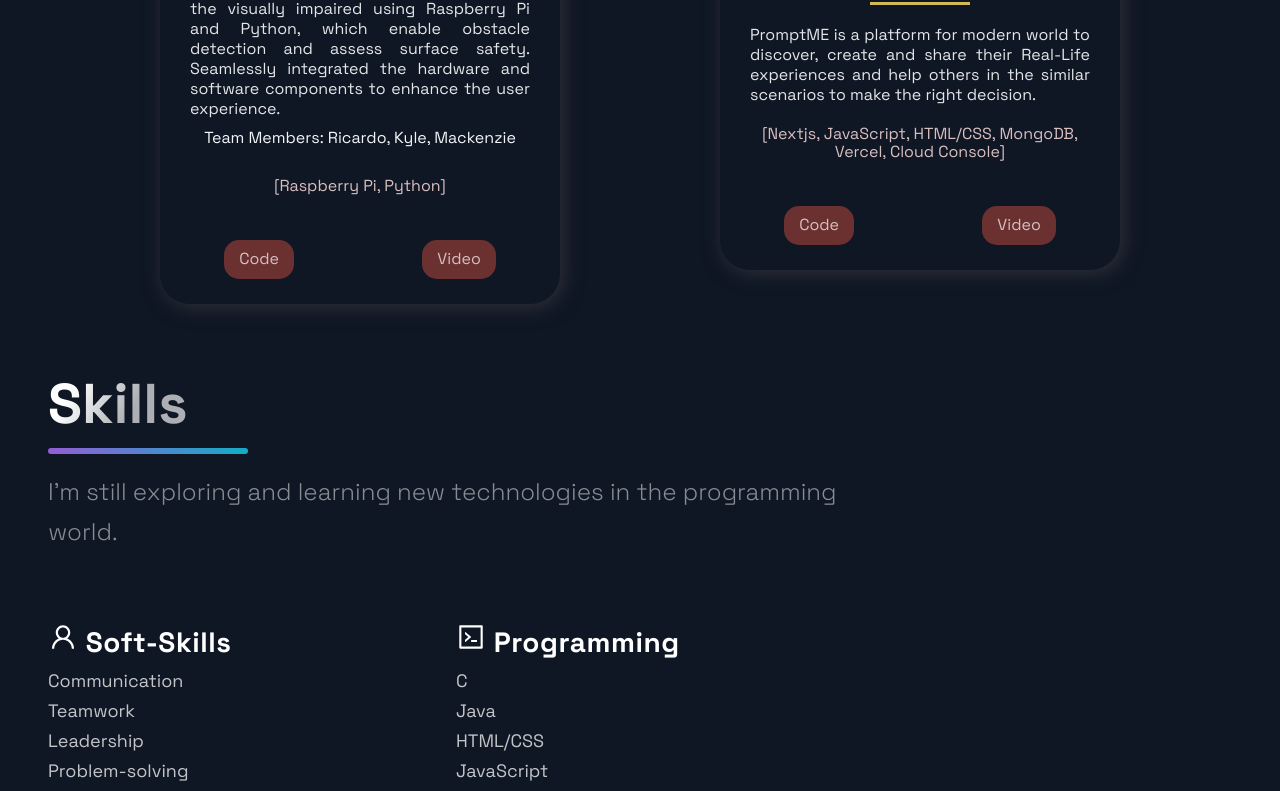
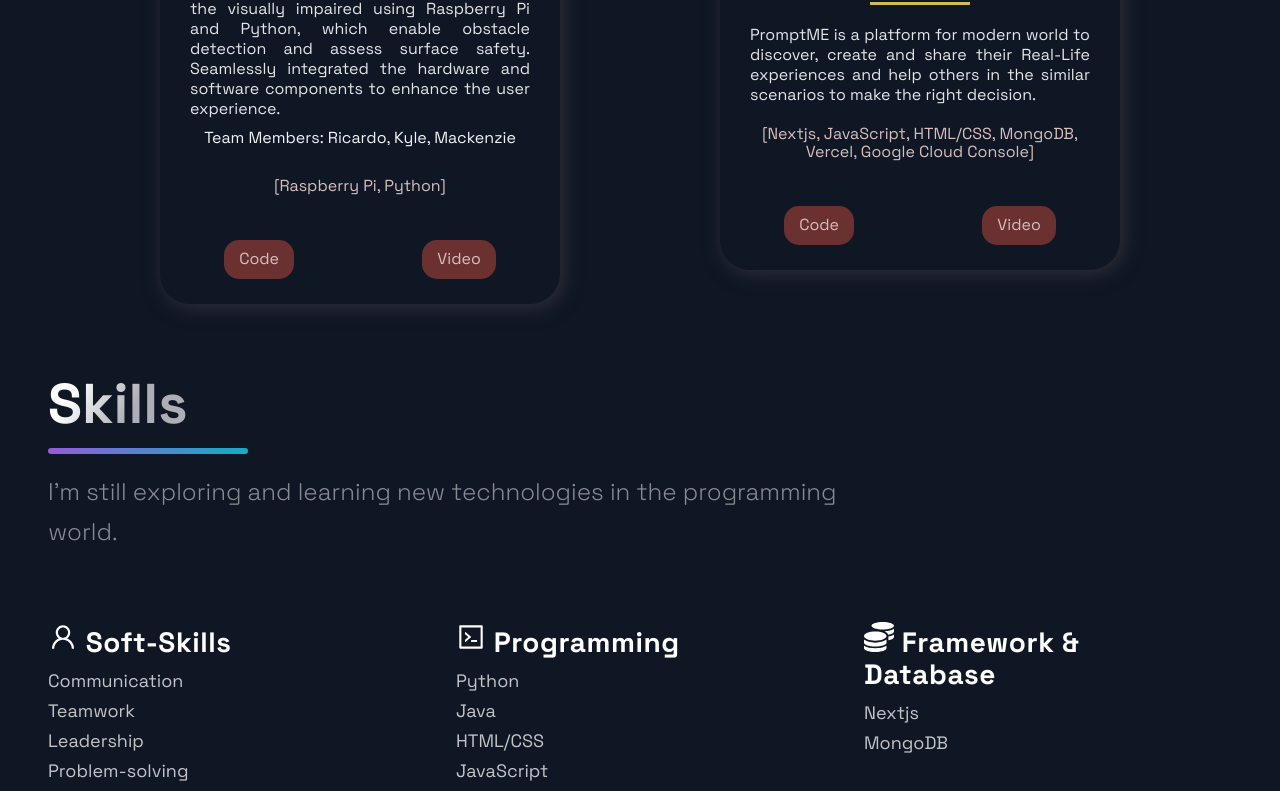
Before and after one commit to Diyac004/portfolio, a Next.js app: page /nextjs-github-pages/ in a window 1280 px wide. Shown: the part 1589-2380 px from the top of the page. Built offline with nearby package versions, Linux system fonts and the light colour scheme.

Commit message:
final commit

```diff
--- a/src/components/Footer/Footer.js
+++ b/src/components/Footer/Footer.js
@@ -18,13 +18,13 @@ const Footer = () => {
           <Slogan>Exploring the Tech World!</Slogan>
         </CompanyContainer>
 
-        <SocialIcons href="https://github.com/Diyac004">
+        <SocialIcons href="https://github.com/Diyac004" target='_blank' >
         <AiFillGithub size="3rem"/>
         </SocialIcons>
-        <SocialIcons href="https://www.linkedin.com/in/diya004/">
+        <SocialIcons href="https://www.linkedin.com/in/diya004/" target='_blank' >
         <AiFillLinkedin size="3rem"/>
         </SocialIcons>
-        <SocialIcons href="https://www.instagram.com/diya__004_?igsh=Y3V1cGJveDVhOW16">
+        <SocialIcons href="https://www.instagram.com/diya__004_?igsh=Y3V1cGJveDVhOW16" target='_blank' >
         <AiFillInstagram size="3rem"/>
         </SocialIcons>
       </SocialIconsContainer>
--- a/src/components/Header/Header.js
+++ b/src/components/Header/Header.js
@@ -30,10 +30,10 @@ const Header = () =>  (
       <SocialIcons href="https://github.com/Diyac004" target='_blank'>
       <AiFillGithub size="3rem"/>
       </SocialIcons>
-      <SocialIcons target='_blank' href="https://www.linkedin.com/in/diya004/">
+      <SocialIcons  href="https://www.linkedin.com/in/diya004/" target='_blank'>
       <AiFillLinkedin size="3rem"/>
       </SocialIcons>
-      <SocialIcons target='_blank' href="https://www.instagram.com/diya__004_?igsh=Y3V1cGJveDVhOW16">
+      <SocialIcons href="https://www.instagram.com/diya__004_?igsh=Y3V1cGJveDVhOW16" target='_blank' >
       <AiFillInstagram size="3rem"/>
       </SocialIcons>
     </Div3>
--- a/src/components/Projects/Projects.js
+++ b/src/components/Projects/Projects.js
@@ -47,7 +47,7 @@ const Projects = () => (
             <div>
               <TagList>
 
-                  <Tag>[Nextjs, JavaScript, HTML/CSS, MongoDB, Vercel, Cloud Console]</Tag>
+                  <Tag>[Nextjs, JavaScript, HTML/CSS, MongoDB, Vercel, Google Cloud Console]</Tag>
 
               </TagList>
             </div>
--- a/src/components/Technologies/Technologies.js
+++ b/src/components/Technologies/Technologies.js
@@ -1,10 +1,10 @@
-import React, { useState, useRef, useEffect } from 'react';
+import React, {useEffect } from 'react';
 import AOS from 'aos';
 import 'aos/dist/aos.css';
-import { DiFirebase, DiReact, DiZend} from 'react-icons/di';
 import { Section, SectionDivider, SectionText, SectionTitle } from '../../styles/GlobalComponents';
 import { List, ListContainer, ListItem, ListParagraph, ListTitle } from './TechnologiesStyles';
 import { AiOutlineCode,AiOutlineUser} from "react-icons/ai";
+import { FaCoins } from "react-icons/fa";
 
 const Technologies = () =>  {
 
@@ -49,7 +49,7 @@ const Technologies = () =>  {
         <ListTitle data-aos="zoom-in-up"> <AiOutlineCode size="3rem" /> Programming
         </ListTitle>
         <ListParagraph data-aos="zoom-in-up">
-        C<br/>
+        Python<br/>
         </ListParagraph>
         <ListParagraph data-aos="zoom-in-up">
         Java<br/>
@@ -62,6 +62,18 @@ const Technologies = () =>  {
         </ListParagraph>
       </ListContainer>
     </ListItem>
+    <ListItem>
+    <ListContainer>
+        <ListTitle data-aos="zoom-in-up"> <FaCoins size="3rem"/> Framework & Database
+        </ListTitle>
+        <ListParagraph data-aos="zoom-in-up">
+        Nextjs<br/>
+        </ListParagraph>
+        <ListParagraph data-aos="zoom-in-up">
+        MongoDB<br/>
+        </ListParagraph>
+      </ListContainer>
+      </ListItem>
   </List>
   </Section>
 );
```
Also changed, not shown: 1 other file (tests, documents, lock files or other folders).
